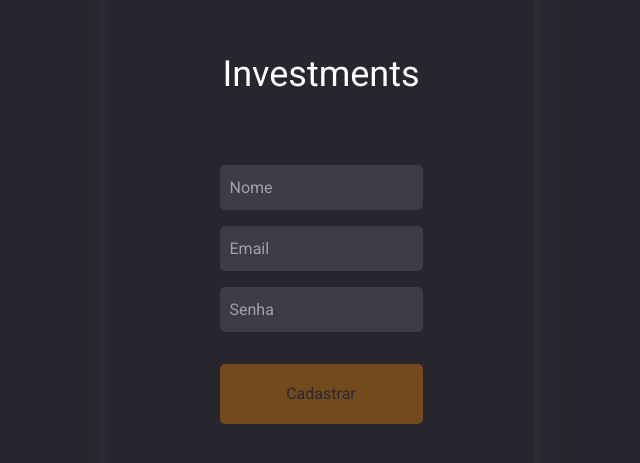
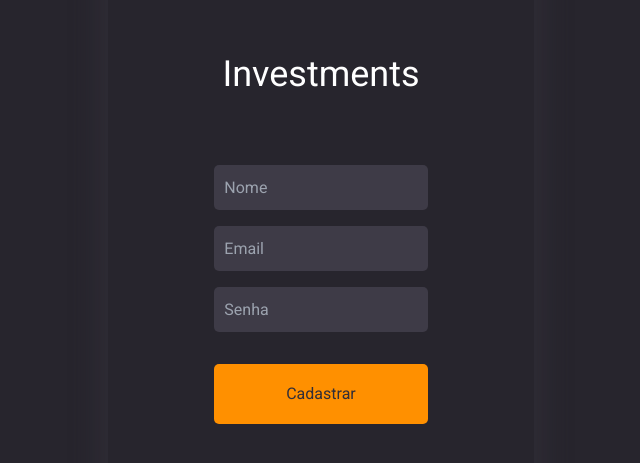
Before and after one commit to victormilitao/investments, a React (Vite) app: page /signup in a window 1280 px wide. Shown: the part 165-628 px from the top of the page, without its empty margins (319-959 px from the left). Built offline with nearby package versions, Linux system fonts and the light colour scheme.

Commit message:
refactor: rework on signup page

```diff
--- a/src/pages/signup.tsx
+++ b/src/pages/signup.tsx
@@ -3,19 +3,23 @@ import { Button } from '../components/button/button'
 import { useForm } from 'react-hook-form'
 import { zodResolver } from '@hookform/resolvers/zod'
 import zod from 'zod'
+import { useState } from 'react'
 
-const loginValidation = zod.object({
+const signupValidation = zod.object({
   name: zod.string().min(1, 'Informe um nome'),
-  email: zod.string().min(1, 'Informe um email'),
-  password: zod.string().min(8, 'Informe um password válido'),
+  email: zod.string().email('Informe um email válido'),
+  password: zod
+    .string()
+    .min(6, 'O password deve conter no mínimo 6 caracteres'),
 })
 
-type SignupData = zod.infer<typeof loginValidation>
+type SignupData = zod.infer<typeof signupValidation>
 
 export function Signup() {
   const navigate = useNavigate()
-  const { register, handleSubmit, watch } = useForm<SignupData>({
-    resolver: zodResolver(loginValidation),
+  const [isLoading, setIsLoading] = useState(false)
+  const { register, handleSubmit } = useForm<SignupData>({
+    resolver: zodResolver(signupValidation),
     defaultValues: {
       name: '',
       email: '',
@@ -23,24 +27,26 @@ export function Signup() {
     },
   })
 
-  const name = watch('name')
-  const email = watch('email')
-  const password = watch('password')
-  const isSignupDisabled = !name || !email || !password
-
   function handleSignup(data: any): void {
-    console.dir(data)
-    navigate('/login')
+    setIsLoading(true)
+    try {
+      console.dir(data)
+      setTimeout(() => {
+        navigate('/login')
+      }, 3000)
+    } catch (error) {
+      setIsLoading(false)
+    }
   }
 
   return (
-    <div
-      onSubmit={handleSubmit(handleSignup)}
-      className="flex items-center justify-center h-screen"
-    >
+    <div className="flex items-center justify-center h-screen">
       <div className="flex flex-col items-center justify-center gap-16 w-1/3 h-[650px] rounded-[10px] bg-ds-black-500 shadow-[0_0_30px_5px] shadow-ds-black-400">
         <p className="text-[36px]">Investments</p>
-        <form className="flex flex-col gap-4">
+        <form
+          className="w-1/2 flex flex-col gap-4"
+          onSubmit={handleSubmit(handleSignup)}
+        >
           <input type="text" placeholder="Nome" {...register('name')}></input>
           <input type="text" placeholder="Email" {...register('email')}></input>
           <input
@@ -48,7 +54,7 @@ export function Signup() {
             placeholder="Senha"
             {...register('password')}
           ></input>
-          <Button className="mt-4" disabled={isSignupDisabled}>
+          <Button className="mt-4" loading={isLoading}>
             Cadastrar
           </Button>
         </form>
```
